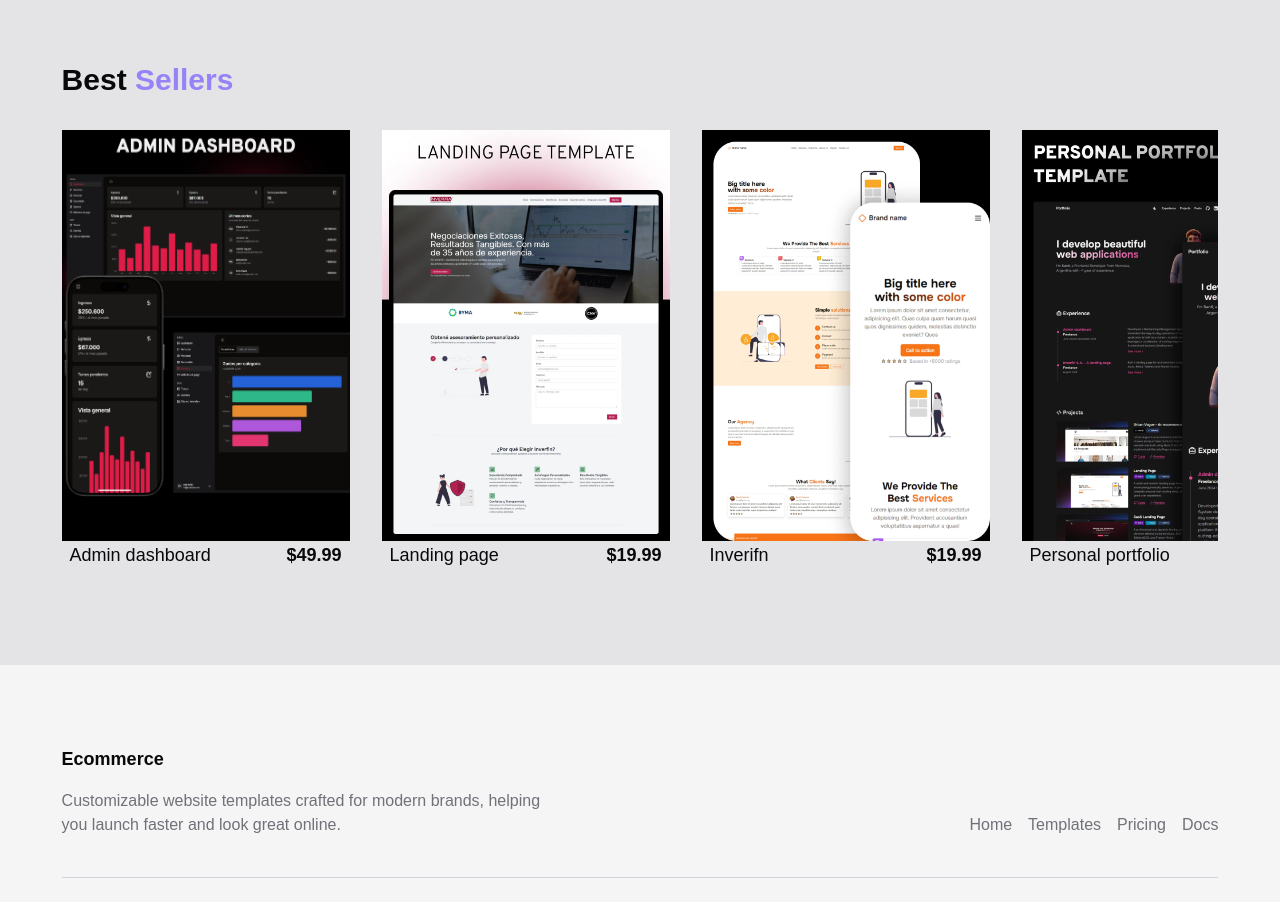
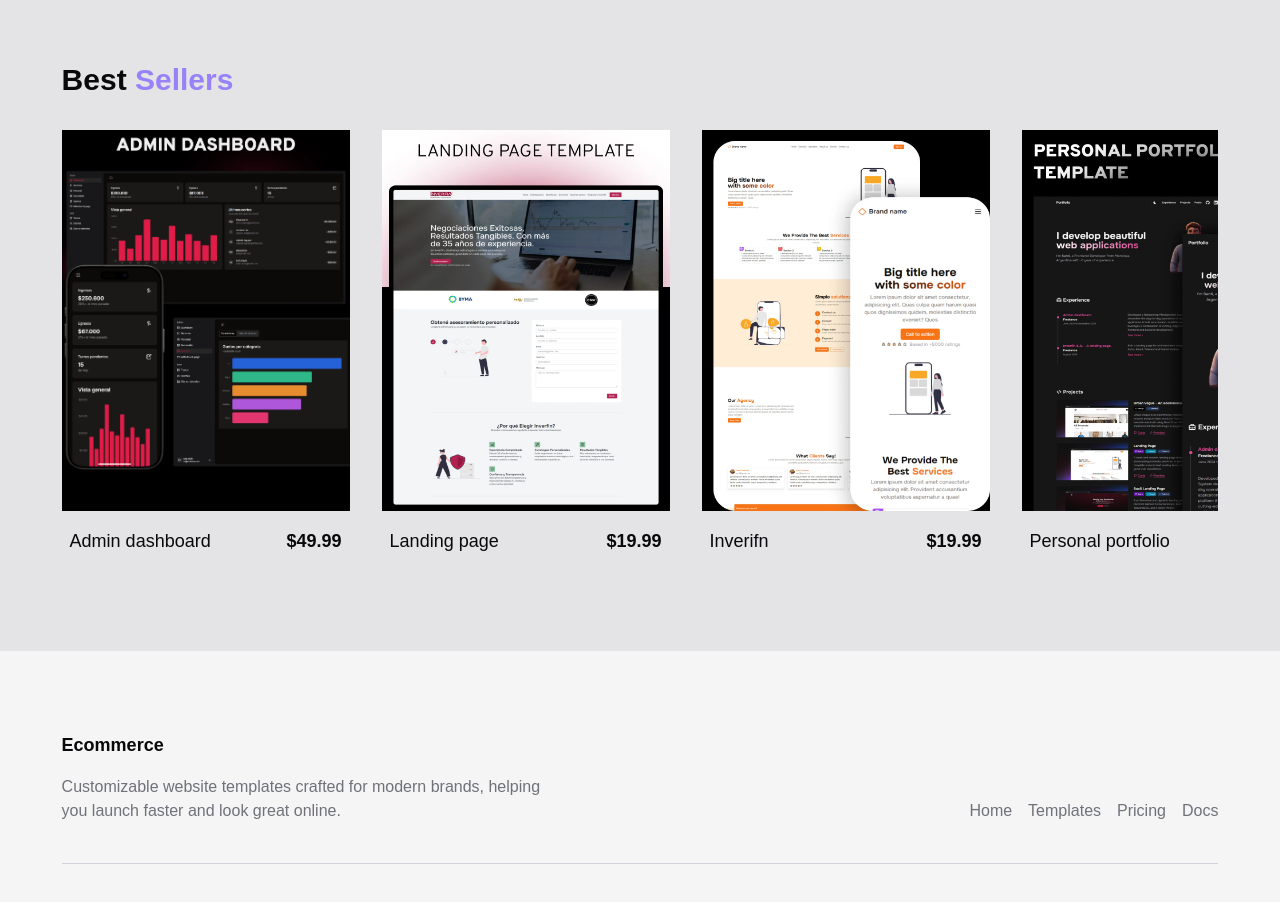
Before and after one commit to santiago-federici/templates-ecommerce, a Next.js app: page / in a window 1280 px wide. Shown: the part 1680-2582 px from the top of the page. Built offline with nearby package versions, Linux system fonts and the light colour scheme; a web font is replaced by a local one.

Commit message:
refactor: adjust exact aspect ratio

```diff
--- a/src/components/home-page/best-seller-card.tsx
+++ b/src/components/home-page/best-seller-card.tsx
@@ -6,9 +6,13 @@ interface Props {
 
 export default function BestSellerCard({ title, image, price }: Props) {
   return (
-    <article className="flex w-full min-w-72 flex-col gap-4">
-      <a href="">
-        <img src={image} alt={title} className="aspect-[0.7] w-full bg-cover" />
+    <article className="w-full min-w-72">
+      <a href="" className="flex w-full flex-col gap-4">
+        <img
+          src={image}
+          alt={title}
+          className="aspect-[1270/1679] w-full bg-cover"
+        />
 
         <footer className="flex justify-between px-2">
           <h3 className="text-lg">{title}</h3>
```
